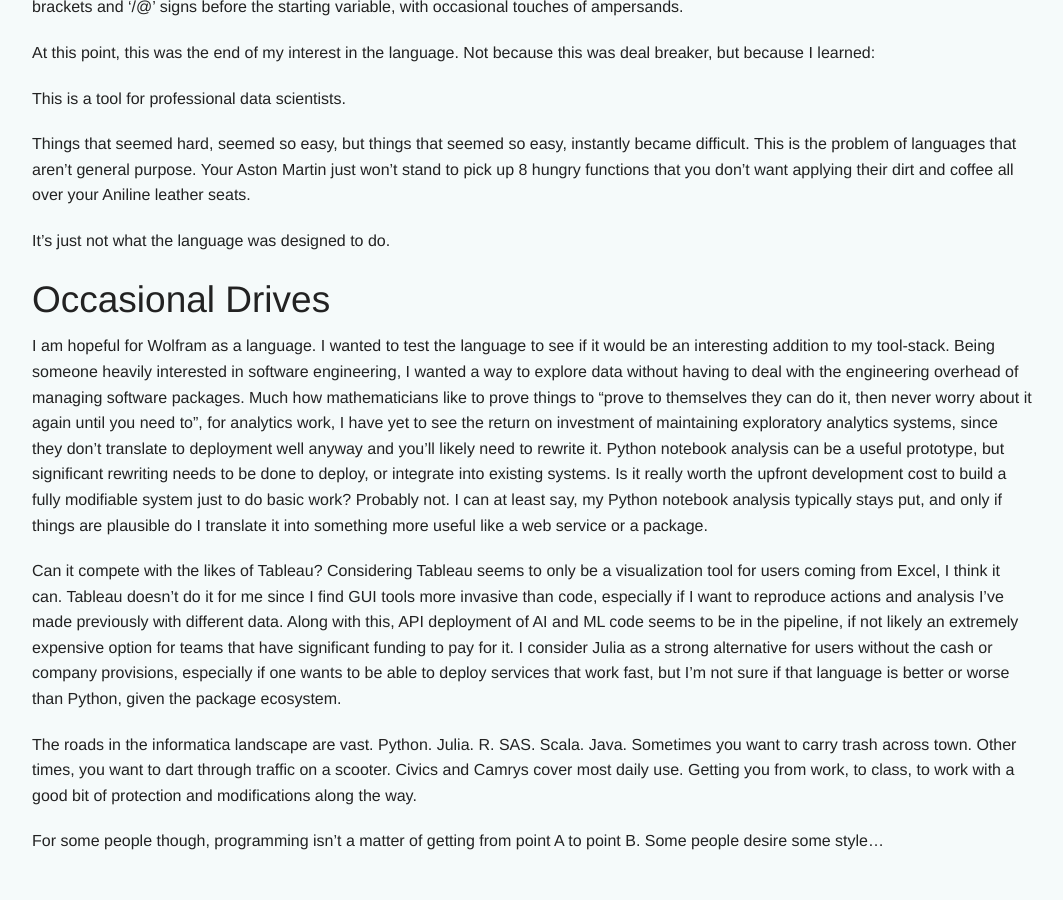
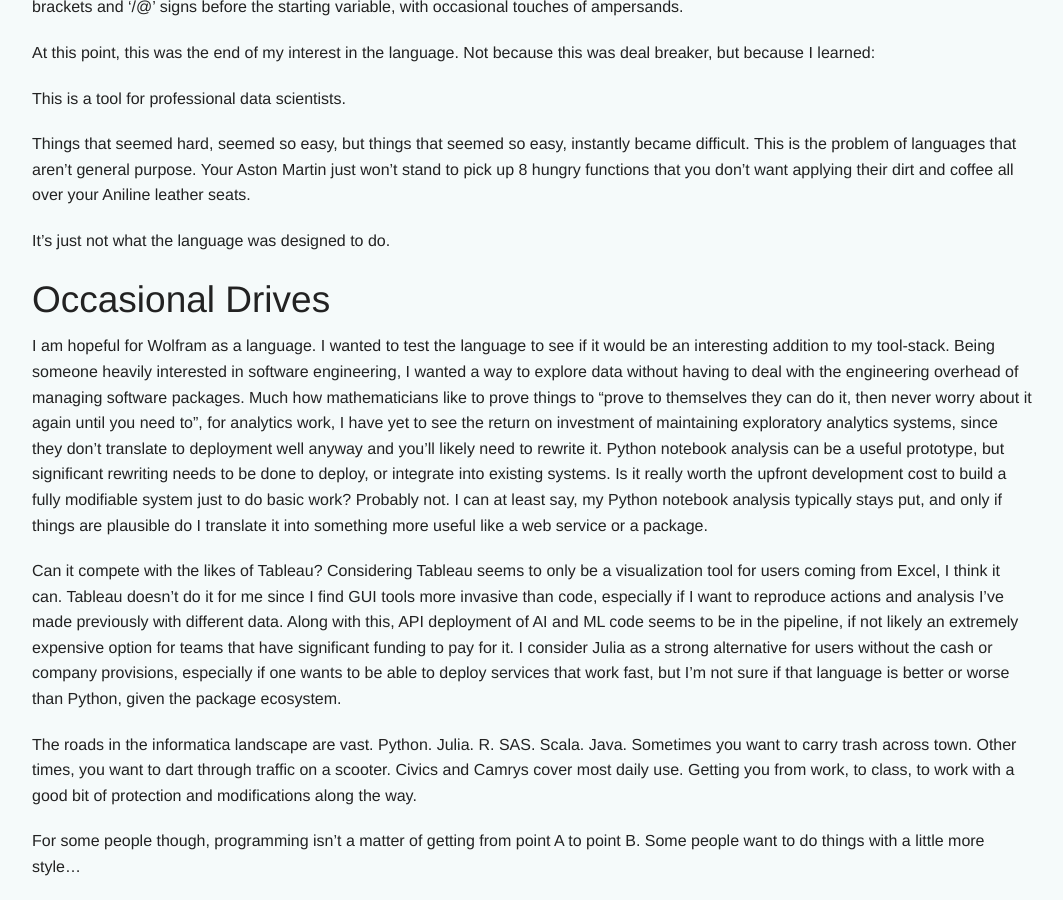
Before and after one commit to jfarid27/jfarid27.github.io, a Jekyll site: the page built from _posts/2018-01-24-wolfram.md, in a window 1280 px wide and 900 px high, scrolled down 2320 px. Shown: the whole window, without its empty margins (108-1171 px from the left). Built offline with Jekyll 4.4.1, drawn with Linux system fonts in a browser that asks for light colours; before the commit the page ends 3194 px from its top, so only the background shows below that.

Commit message:
Update 2018-01-24-wolfram.md

```diff
--- a/_posts/2018-01-24-wolfram.md
+++ b/_posts/2018-01-24-wolfram.md
@@ -180,4 +180,4 @@
 modifications along the way.
 
 For some people though, programming isn't a matter of getting from point A to point B. Some
-people desire some style...
+people want to do things with a little more style...
```
